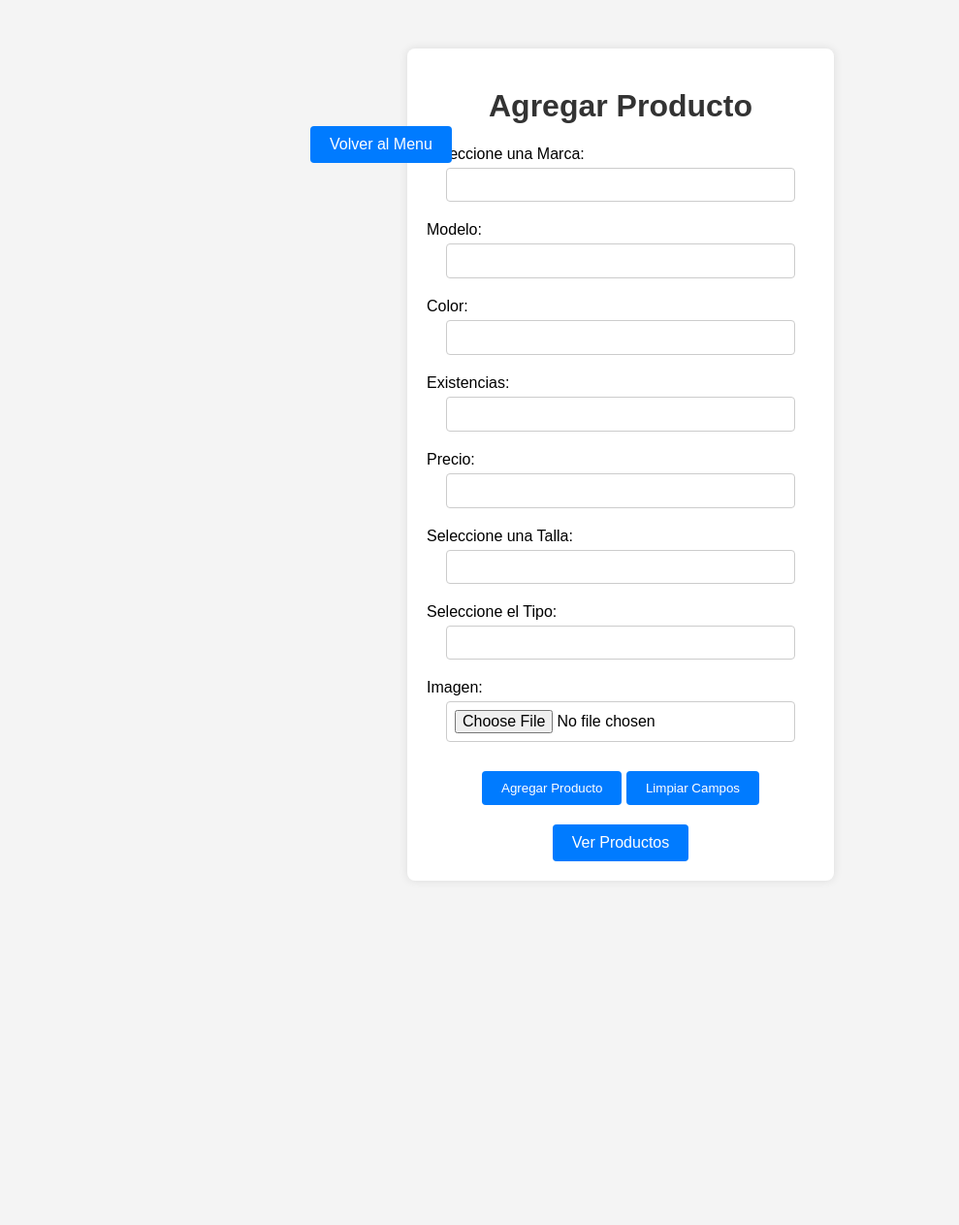
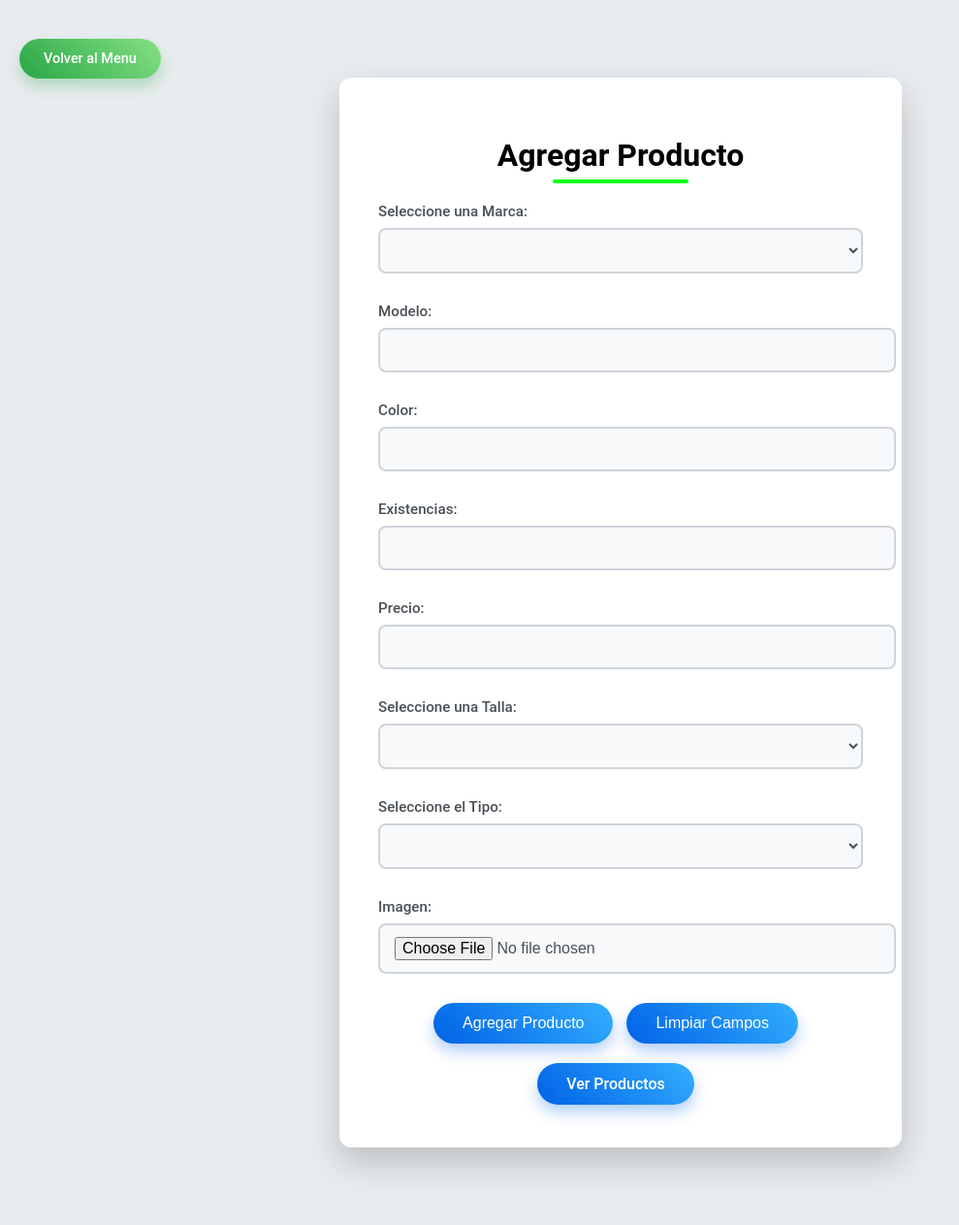
Before and after one commit to Roberto9080/repositorio_py, a Flask app: page /add_product in a window 1280 px wide. Shown: the whole page at 97% size, without its empty margins (0-989 px from the left). Before the commit the page ends 888 px from the top, so only its background shows below. Run offline with Flask 3, Linux system fonts and the light colour scheme; the visitor is signed in with stand-in values (Sample User, id 1).

Commit message:
agregando nuevos estilos en ver productos

```diff
--- a/static/css/styles_add_cliente.css
+++ b/static/css/styles_add_cliente.css
@@ -37,7 +37,7 @@
 }
 
 h1 {
-    color: #007bff;
+    color: #000000;
     font-size: 2em;
     margin-bottom: 30px;
     position: relative;
@@ -45,7 +45,7 @@
 
 h1::after {
     content: '';
-    width: 60px;
+    width: 140px;
     height: 4px;
     background-color: #007bff;
     position: absolute;
--- a/static/css/styles_add_product.css
+++ b/static/css/styles_add_product.css
@@ -1,106 +1,175 @@
 body {
-    font-family: Arial, sans-serif;
-    background-color: #f4f4f4;
+    font-family: 'Roboto', sans-serif; /* Cambié la fuente para coincidir */
+    background-color: #e9ecef; /* Ajusté el color de fondo */
     margin: 0;
     padding: 0;
+    color: #495057; /* Color del texto para mantener consistencia */
 }
 
 .container {
-    max-width: 400px;
-    margin: 50px auto;
-    padding: 20px;
-    background-color: #fff;
-    box-shadow: 0 0 10px rgba(0, 0, 0, 0.1);
-    border-radius: 8px;
+    max-width: 500px; /* Ajusté el tamaño para alinearse con la guía */
+    margin: 80px auto;
+    padding: 40px;
+    background-color: #ffffff;
+    box-shadow: 0 15px 35px rgba(0, 0, 0, 0.2); /* Caja de sombra más pronunciada */
+    border-radius: 12px; /* Mayor redondeo */
     text-align: center;
+    position: relative;
+    overflow: hidden;
 }
 
 h1 {
-    color: #333;
+    color: #000000; /* Cambié el color para mantener el azul */
+    font-size: 2em; /* Tamaño de fuente para resaltar */
+    margin-bottom: 30px;
+    position: relative;
+}
+
+h1::after {
+    content: '';
+    width: 140px;
+    height: 4px;
+    background-color: #04ff19;
+    position: absolute;
+    bottom: -10px;
+    left: 50%;
+    transform: translateX(-50%);
+    border-radius: 2px;
 }
 
 label {
     display: block;
-    margin-top: 10px;
+    margin-top: 20px;
     text-align: left;
+    font-weight: 500;
+    color: #495057;
+    font-size: 0.95em;
 }
 
 input[type="text"],
 input[type="number"],
 input[type="file"],
 select {
-    width: 90%;
-    padding: 8px;
-    margin-top: 5px;
+    width: 100%; /* Ajusté al 100% para uniformidad */
+    padding: 12px 15px; /* Coherente con el padding */
+    margin-top: 8px;
     margin-bottom: 10px;
-    border: 1px solid #ccc;
-    border-radius: 4px;
-    box-sizing: border-box;
-    font-size: 16px;
+    border: 2px solid #ced4da; /* Bordes más gruesos */
+    border-radius: 8px; /* Coincide con los demás elementos */
+    font-size: 1em;
+    color: #495057;
+    background-color: #f8f9fa;
+    transition: all 0.3s ease;
 }
 
-select {
-    background-color: #fff;
-    color: #333;
-    -webkit-appearance: none;
-    -moz-appearance: none;
-    appearance: none;
-}
-
+input[type="text"]:focus,
+input[type="number"]:focus,
+input[type="file"]:focus,
 select:focus {
-    border-color: #007bff;
+    border-color: #007bff; /* Consistencia en color de foco */
+    background-color: #ffffff;
+    box-shadow: 0 0 8px rgba(0, 123, 255, 0.2);
     outline: none;
-}
-
-option {
-    background-color: #fff;
-    color: #333;
-    padding: 8px;
-}
-
-option[disabled] {
-    color: #999;
 }
 
 .button {
     display: inline-block;
-    padding: 10px 20px;
-    background-color: #007bff;
-    color: white;
+    padding: 12px 30px;
+    margin: 20px 10px 0 0;
+    font-size: 1em;
+    font-weight: 500;
+    color: #fff;
     text-decoration: none;
+    background: linear-gradient(45deg, #0062E6, #33AEFF);
     border: none;
-    border-radius: 4px;
+    border-radius: 50px; /* Bordes más redondeados */
+    box-shadow: 0 8px 15px rgba(0, 98, 230, 0.3);
     cursor: pointer;
-    text-align: center;
-    margin-top: 20px;
+    transition: all 0.3s ease;
+    position: relative;
+    overflow: hidden;
+    z-index: 1;
 }
 
 .button:hover {
-    background-color: #0056b3;
+    background: linear-gradient(45deg, #0053c7, #2894e0);
+    box-shadow: 0 15px 20px rgba(0, 83, 199, 0.4);
+    transform: translateY(-3px);
+}
+
+.button:active {
+    transform: translateY(1px);
+    box-shadow: 0 5px 10px rgba(0, 83, 199, 0.2);
 }
 
 .dashboard-button {
-    position: absolute;
-    top: 10px;
-    left: 10px;
-    margin-left: 310px;
-    margin-top: 120px;
+    position: fixed;
+    top: 20px;
+    left: 20px;
+    padding: 12px 25px;
+    font-size: 0.9em;
+    background: linear-gradient(45deg, #28a745, #85e085);
+    box-shadow: 0 8px 15px rgba(40, 167, 69, 0.3);
+}
+
+.dashboard-button:hover {
+    background: linear-gradient(45deg, #218838, #6fdc6f);
+    box-shadow: 0 15px 20px rgba(33, 136, 56, 0.4);
+}
+
+.error, .success {
+    padding: 15px 20px; /* Coherente con los estilos guía */
+    margin: 20px 0;
+    border-radius: 8px;
+    font-weight: 500;
+    font-size: 0.95em;
+    display: flex;
+    align-items: center;
+    box-shadow: 0 5px 15px rgba(0,0,0,0.1);
 }
 
 .error {
     background-color: #f8d7da;
     color: #721c24;
-    border: 1px solid #f5c6cb;
-    padding: 10px;
-    margin: 10px 0;
-    border-radius: 5px;
+    border-left: 6px solid #f5c6cb; /* Bordes consistentes con el estilo guía */
 }
 
 .success {
     background-color: #d4edda;
     color: #155724;
-    border: 1px solid #c3e6cb;
-    padding: 10px;
-    margin: 10px 0;
-    border-radius: 5px;
+    border-left: 6px solid #c3e6cb;
 }
+
+.error::before, .success::before {
+    content: '';
+    width: 20px;
+    height: 20px;
+    margin-right: 10px;
+    background-size: contain;
+    background-repeat: no-repeat;
+}
+
+.error::before {
+    background-image: url('https://img.icons8.com/ios-filled/50/721c24/error--v1.png');
+}
+
+.success::before {
+    background-image: url('https://img.icons8.com/ios-filled/50/155724/checked--v1.png');
+}
+
+@media (max-width: 576px) {
+    .container {
+        margin: 40px 20px;
+        padding: 30px 20px;
+    }
+
+    .button {
+        width: 100%;
+        margin: 15px 0 0 0;
+    }
+
+    .dashboard-button {
+        padding: 10px 20px;
+        font-size: 0.85em;
+    }
+}
```
Also changed, not shown: static/css/styles_see_products.css (+67 -13 lines).
